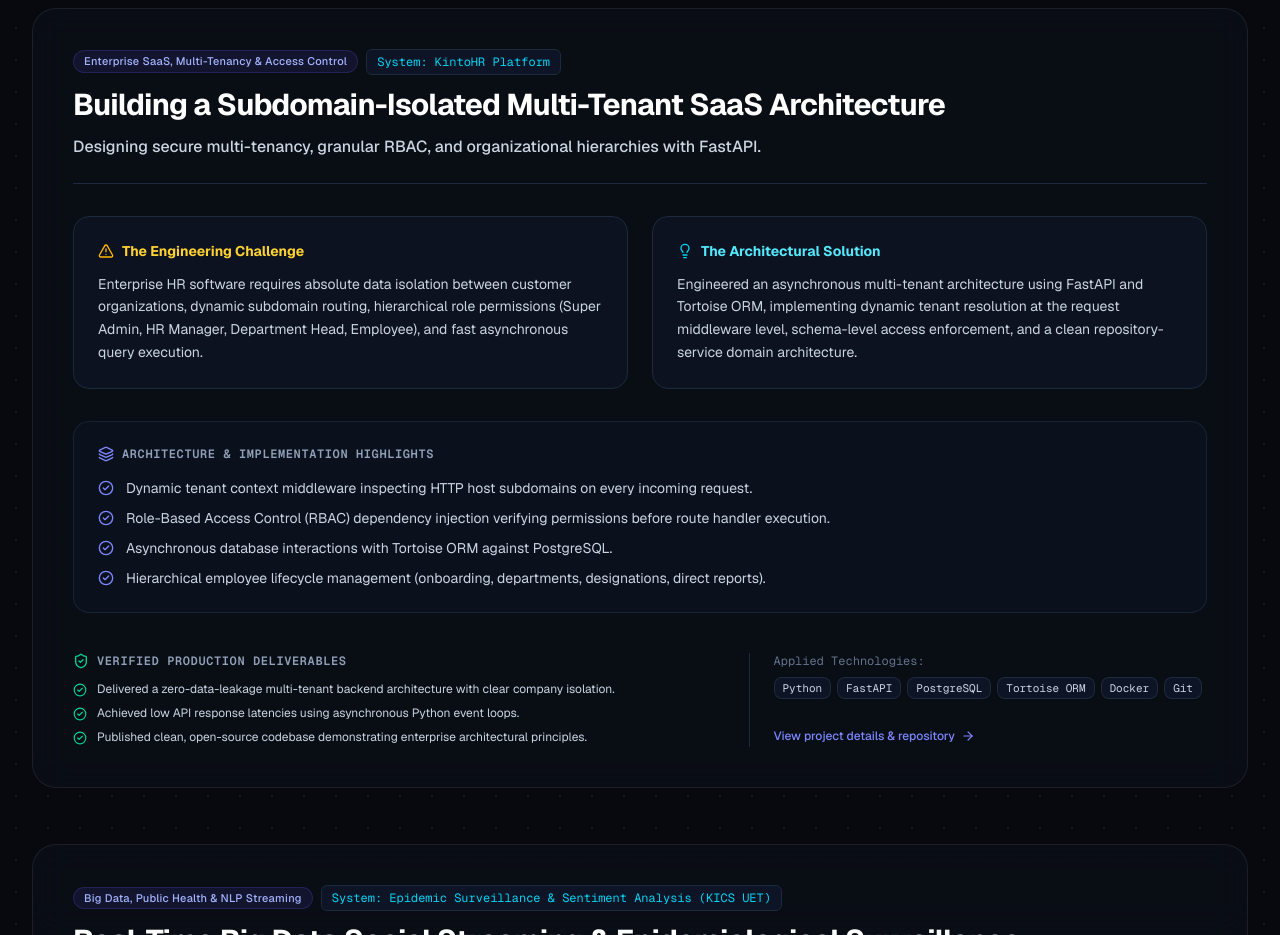
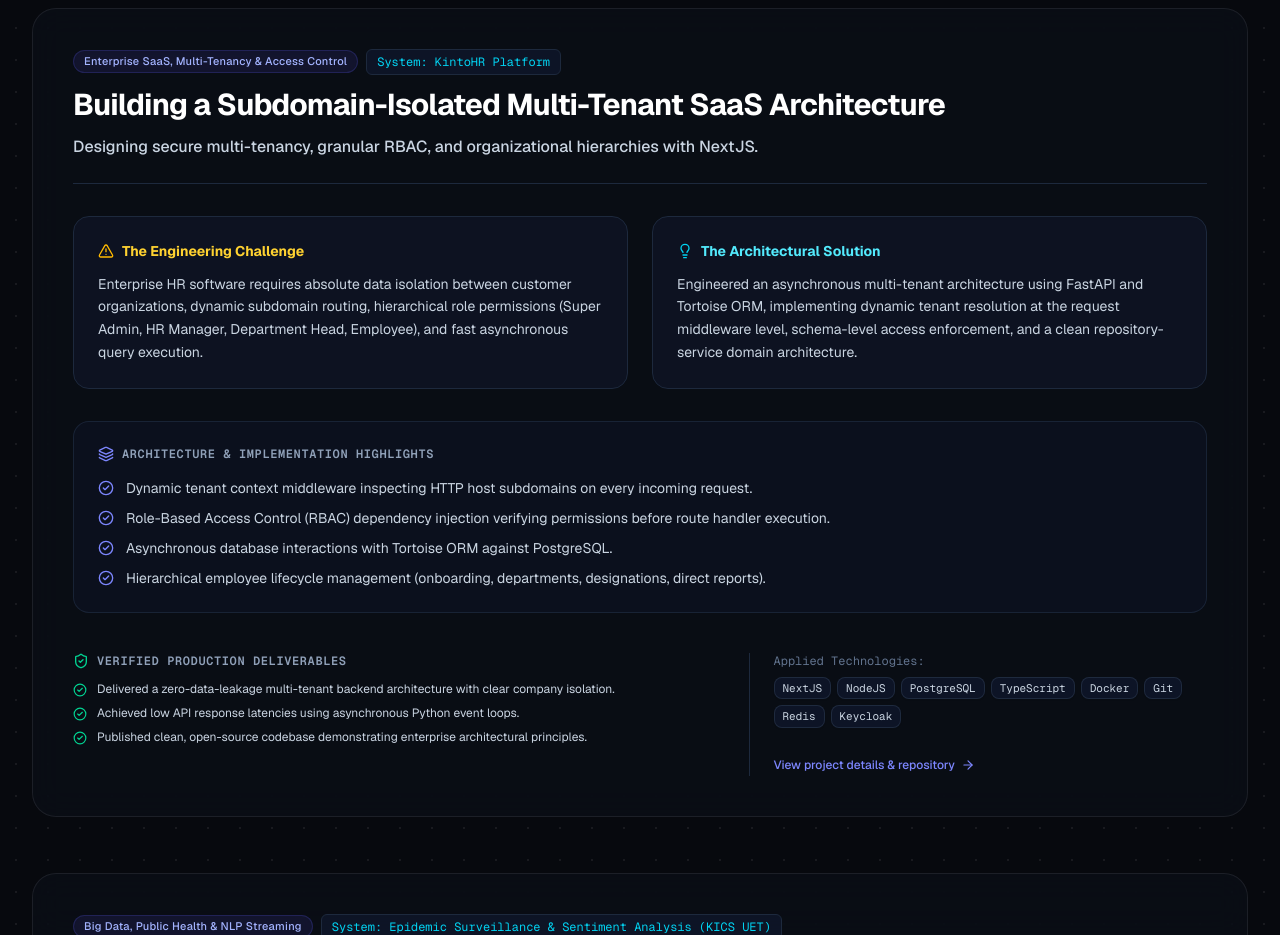
Before and after one commit to usama124/my-portfolio-nextjs, a Next.js app: page /success-stories in a window 1280 px wide. Shown: the part 3060-3995 px from the top of the page. Built offline with nearby package versions, Linux system fonts and the light colour scheme.

Commit message:
updated kintohr git link and few details

```diff
--- a/public/source-reference/index.html
+++ b/public/source-reference/index.html
@@ -605,7 +605,7 @@
                 <span class="px-3 py-1 bg-gray-600/20 text-gray-400 rounded-full text-sm">GIT</span>
               </div>
               <div class="flex flex-wrap gap-3">
-                <a href="https://github.com/usama124/kinto-hr-be" target="_blank" rel="noopener noreferrer" class="px-4 py-2 glass-card hover:bg-white/10 rounded-full text-sm font-medium transition">GitHub</a>
+                <a href="https://github.com/usama124/kinto-hr" target="_blank" rel="noopener noreferrer" class="px-4 py-2 glass-card hover:bg-white/10 rounded-full text-sm font-medium transition">GitHub</a>
               </div>
             </div>
 
--- a/src/data/projects.ts
+++ b/src/data/projects.ts
@@ -159,7 +159,7 @@ export const projectsData: Project[] = [
     ]
   },
   {
-    slug: "kinto-hr-backend",
+    slug: "kinto-hr-system",
     title: "KintoHR Multi-Tenant HRMS",
     tagline: "Subdomain-isolated multi-tenant HR platform with role-based access control.",
     description:
@@ -168,7 +168,7 @@ export const projectsData: Project[] = [
     categoryLabel: "Backend & Microservices",
     technologies: ["Python", "FastAPI", "PostgreSQL", "Tortoise ORM", "Docker", "Git"],
     featured: true,
-    githubUrl: "https://github.com/usama124/kinto-hr-be",
+    githubUrl: "https://github.com/usama124/kinto-hr",
     role: "Lead Backend Architect",
     period: "2024",
     highlights: [
--- a/src/data/services.ts
+++ b/src/data/services.ts
@@ -47,7 +47,7 @@ export const servicesData: ServiceItem[] = [
       "CI/CD deployment readiness and configuration management"
     ],
     technologies: ["Python", "FastAPI", "Django", "Flask", "Docker", "PostgreSQL", "Redis", "Celery/Task Queues"],
-    relatedProjectSlugs: ["kinto-hr-backend", "ai-based-basketball-coaching-backend", "ehr-backend-base"]
+    relatedProjectSlugs: ["kinto-hr-system", "ai-based-basketball-coaching-backend", "ehr-backend-base"]
   },
   {
     id: "rest-api-engineering",
@@ -167,6 +167,6 @@ export const servicesData: ServiceItem[] = [
       "Relational ORM data layer integration (SQLAlchemy, Tortoise ORM, Django ORM)"
     ],
     technologies: ["PostgreSQL", "MySQL", "Redis", "MongoDB", "ClickHouse", "SQLAlchemy", "Tortoise ORM"],
-    relatedProjectSlugs: ["kinto-hr-backend", "humkinar-search-service", "etl-pipeline-application"]
+    relatedProjectSlugs: ["kinto-hr-system", "humkinar-search-service", "etl-pipeline-application"]
   }
 ];
--- a/src/data/successStories.ts
+++ b/src/data/successStories.ts
@@ -82,10 +82,10 @@ export const successStoriesData: SuccessStoryItem[] = [
     id: "kinto-hr-multi-tenancy",
     slug: "kinto-hr-multi-tenancy",
     title: "Building a Subdomain-Isolated Multi-Tenant SaaS Architecture",
-    subtitle: "Designing secure multi-tenancy, granular RBAC, and organizational hierarchies with FastAPI.",
+    subtitle: "Designing secure multi-tenancy, granular RBAC, and organizational hierarchies with NextJS.",
     clientOrProject: "KintoHR Platform",
     domain: "Enterprise SaaS, Multi-Tenancy & Access Control",
-    technologies: ["Python", "FastAPI", "PostgreSQL", "Tortoise ORM", "Docker", "Git"],
+    technologies: ["NextJS", "NodeJS", "PostgreSQL", "TypeScript", "Docker", "Git", "Redis", "Keycloak"],
     challenge:
       "Enterprise HR software requires absolute data isolation between customer organizations, dynamic subdomain routing, hierarchical role permissions (Super Admin, HR Manager, Department Head, Employee), and fast asynchronous query execution.",
     solution:
@@ -101,7 +101,7 @@ export const successStoriesData: SuccessStoryItem[] = [
       "Achieved low API response latencies using asynchronous Python event loops.",
       "Published clean, open-source codebase demonstrating enterprise architectural principles."
     ],
-    relatedProjectSlug: "kinto-hr-backend"
+    relatedProjectSlug: "kinto-hr-system"
   },
   {
     id: "epidemic-political-surveillance",
```
